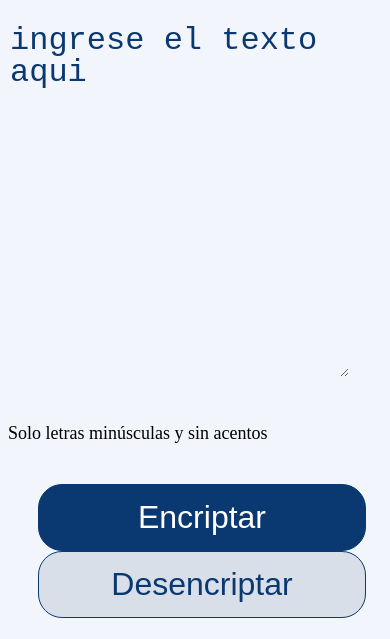
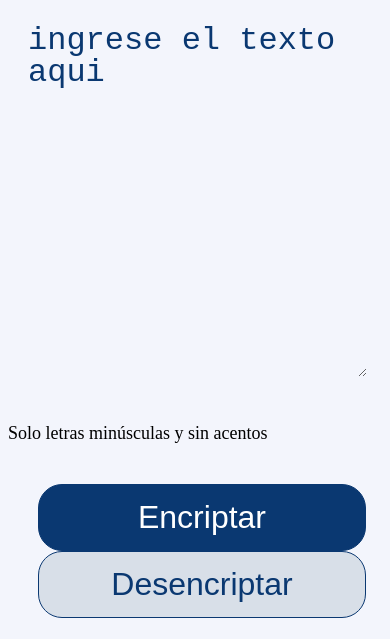
Before and after one commit to David-Nino12/EncriotadorDeTexto, a plain HTML site: page index.html in a window 390 px wide. Shown: the part 205-844 px from the top of the page. Drawn offline with Linux system fonts and the light colour scheme.

Commit message:
Update style.css

```diff
--- a/style.css
+++ b/style.css
@@ -112,17 +112,18 @@ main{
 
 
 
-    main{
+     main{
         flex-direction: column;
         margin-left: 0;
         align-items: center;
+        padding: auto;
     }
 
     .text-area{
         width: 90%;
         margin-left: 0;
         margin-top: 20px;
-        padding-left: 2px;
+        padding-left: 20px;
     }
 
     .mensaje{
```
